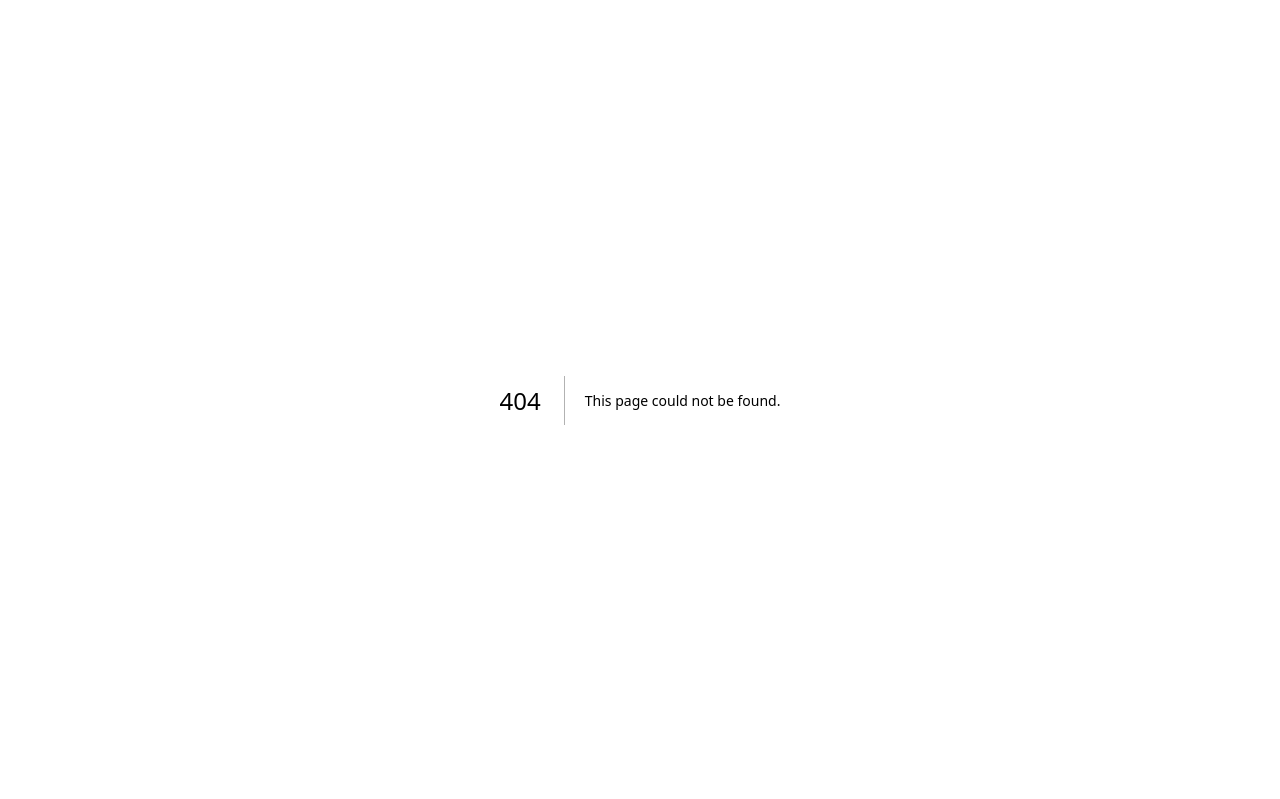
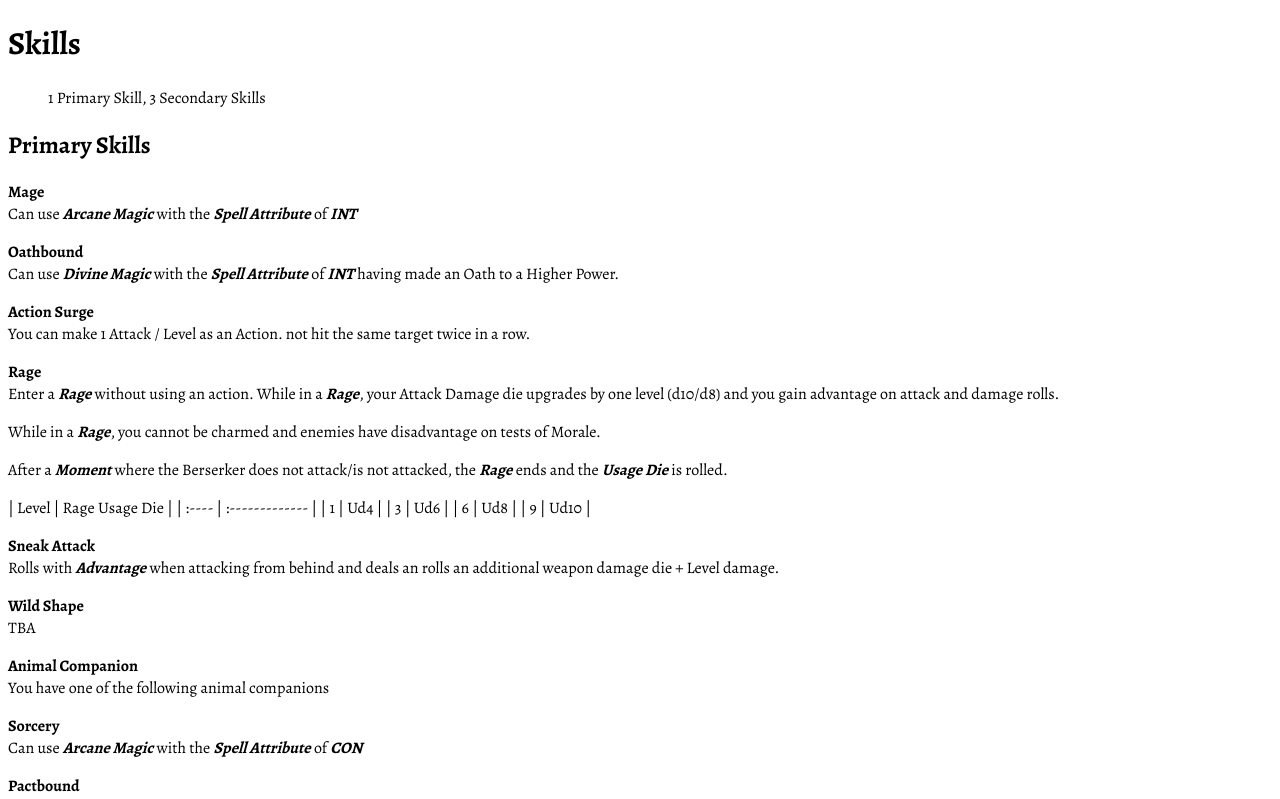
Before and after one commit to matt-gefen/radiant-hack, a Next.js app: page /skills in a window 1280 px wide. Before the commit this address had no page. Shown: the top 799 px of the page. Built offline with nearby package versions, Linux system fonts and the light colour scheme.

Commit message:
skills first take

```diff
--- /dev/null
+++ b/pages/skills.mdx
@@ -0,0 +1,52 @@
+# Skills
+> 1 Primary Skill, 3 Secondary Skills
+
+## Primary Skills
+
+**Mage**\
+Can use **_Arcane Magic_** with the **_Spell Attribute_** of **_INT_**
+
+**Oathbound**\
+Can use **_Divine Magic_** with the **_Spell Attribute_** of **_INT_** having made an Oath to a Higher Power.
+
+**Action Surge**\
+You can make 1 Attack / Level as an Action. not hit the same target twice in a row.
+
+**Rage**\
+Enter a **_Rage_** without using an action. While in a **_Rage_**, your Attack Damage die upgrades by one level (d10/d8) and you gain advantage on attack and damage rolls.
+
+While in a **_Rage_**, you cannot be charmed and enemies have disadvantage on tests of Morale.
+
+After a **_Moment_** where the Berserker does not attack/is not attacked, the **_Rage_** ends and the **_Usage Die_** is rolled.
+
+| Level | Rage Usage Die |
+| :---- | :------------- |
+| 1     | Ud4            |
+| 3     | Ud6            |
+| 6     | Ud8            |
+| 9     | Ud10           |
+
+**Sneak Attack**\
+Rolls with ***Advantage*** when attacking from behind and deals an rolls an additional weapon damage die + Level damage.
+
+**Wild Shape**\
+TBA
+
+**Animal Companion**\
+You have one of the following animal companions
+
+**Sorcery**\
+Can use **_Arcane Magic_** with the **_Spell Attribute_** of **_CON_**
+
+**Pactbound**\
+Can use **_Divine Magic_** with the **_Spell Attribute_** of **_CHA_**, having made a Pact.
+
+**
+
+## Secondary Skills
+
+| Name             | Description                                                                     |
+| :--------------- | :------------------------------------------------------------------------------ |
+| **Mage**         | Can use **_Arcane Magic_** with the **_Spell Attribute_** of **_INT_**          |
+| **Oathbound**    | Can use **_Divine Magic_** with the **_Spell Attribute_** of **_INT_**          |
+| **Action Surge** | Can make 1 Attack / Level as an Action. not hit the same target twice in a row. |
```
Also changed, not shown: pages/classes/warrior.mdx (+12 -11 lines).
